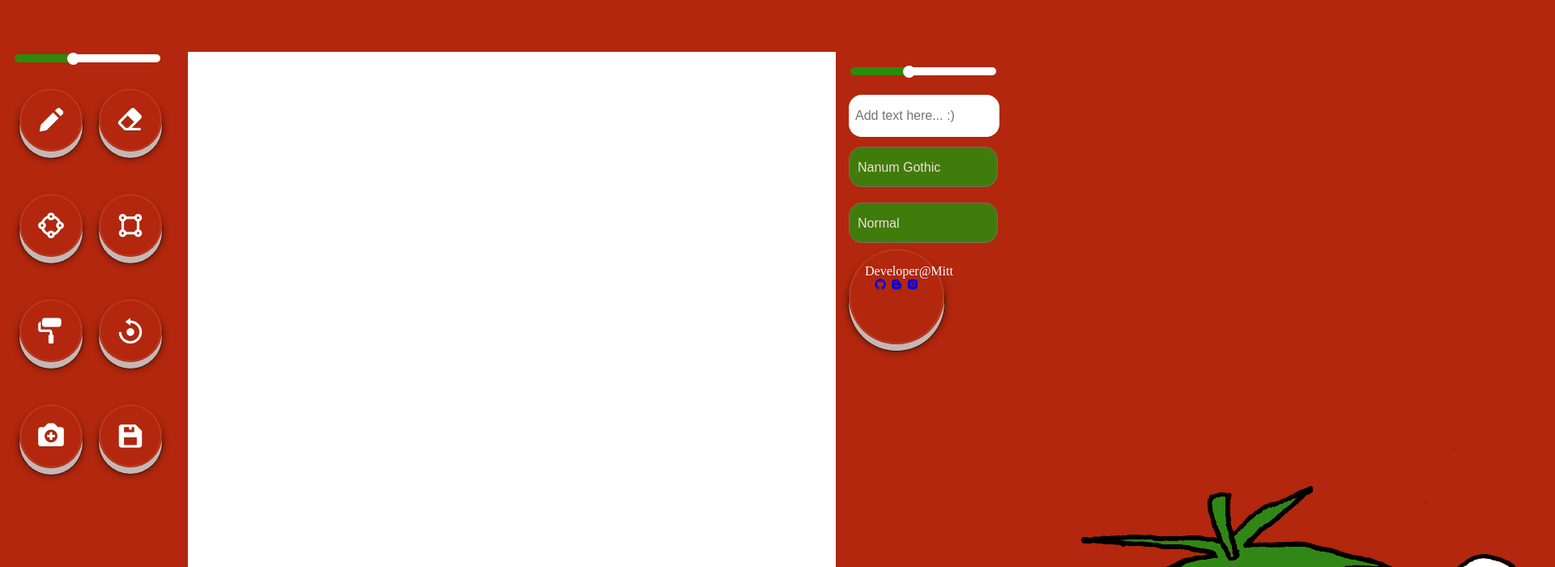
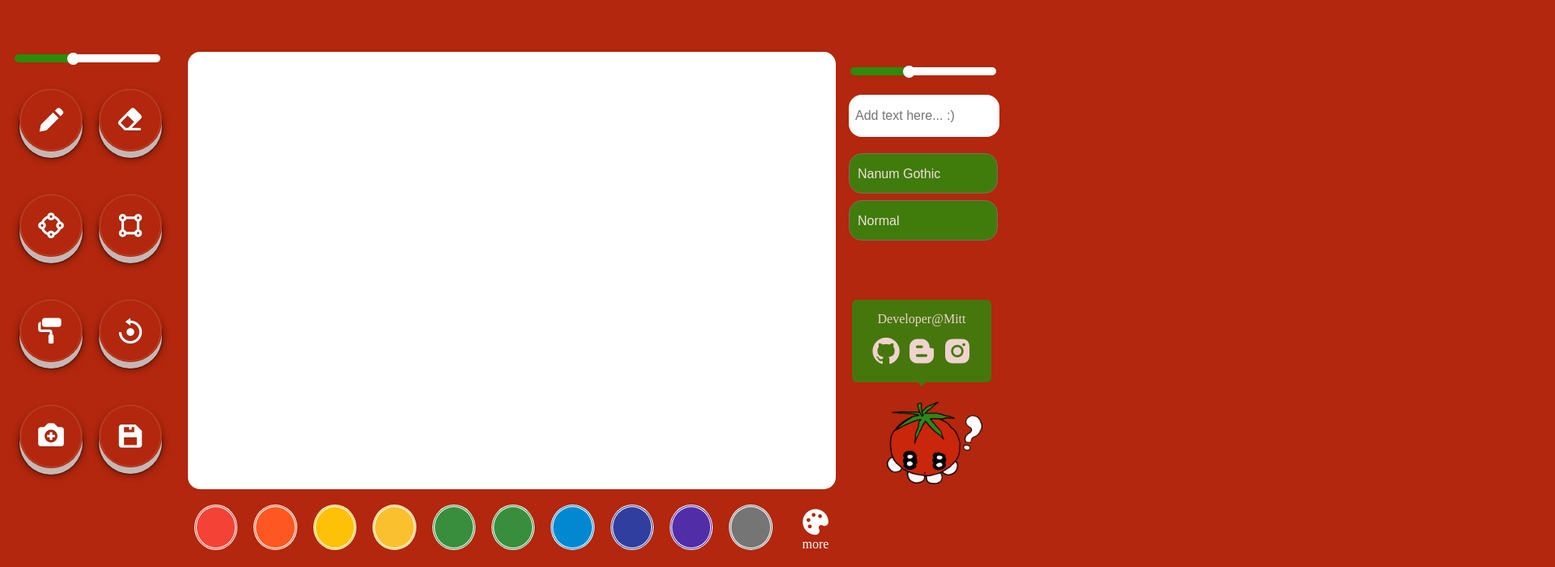
Before and after one commit to trustmitt/tomatoPad, a plain HTML site: page index.html in a window 1280 px wide. Shown: the top 700 px of the page at 81% size, 1920 px wide, since content can reach past the window. Drawn offline with nearby package versions, Linux system fonts and the light colour scheme; a web font is replaced by a local one.

Commit message:
Update styles.css

```diff
--- a/styles.css
+++ b/styles.css
@@ -6,11 +6,6 @@
     ---darker: #979797;
     ---gray: #dedddd;
     ---leaf: #2c8b0c;
-}
-
-body,
-html {
-    cursor: url("./img/cursor.cur") 20 30, auto;
 }
 
 body {
@@ -30,7 +25,8 @@ body {
 
 canvas {
     width: 800px;
-    height: 800px;
+    height: 540px;
+    border-radius: 15px;
     background-color: white;
     margin-right: 16px;
 }
@@ -39,23 +35,6 @@ body {
     display: flex;
     justify-content: center;
     align-items: center;
-}
-
-.info {
-    width: 78px;
-    height: 78px;
-    cursor: pointer;
-    position: relative;
-    display: inline-block;
-    padding: 20px;
-    color: white;
-    border-radius: 100%;
-    text-align: center;
-    transition: top 0.01s linear;
-    text-shadow: 0 1px 0 rgba(0, 0, 0, 0.15);
-    background-color: var(---tomato);
-    box-shadow: 0 0 0 1px var(---tomato) inset, 0 0 0 2px rgba(255, 255, 255, 0.15) inset, 0 8px 0 0 rgba(255, 255, 255, 0.7), 0 8px 0 1px rgba(0, 0, 0, 0.4), 0 8px 8px 1px rgba(0, 0, 0, 0.5);
-    border: none;
 }
 
 .btns {
@@ -134,8 +113,7 @@ div .font-range::-webkit-slider-thumb {
 }
 
 select {
-    margin-top: 12px;
-    margin-bottom: 7px;
+    margin-top: 8px;
     width: 184px;
     height: 50px;
     background-size: 20px;
@@ -161,6 +139,7 @@ select:hover {
 
 #text {
     margin-top: 12px;
+    margin-bottom: 12px;
     width: 176px;
     height: 50px;
     border: 0;
@@ -205,3 +184,70 @@ select:hover {
 #palette:hover {
     transform: scale(1.3);
 }
+
+.right-btns {
+    position: relative;
+    height: 600px;
+}
+
+.tomato-img {
+    position: absolute;
+    bottom: 16px;
+    width: 200px;
+    cursor: pointer;
+}
+
+.tooltiptext {
+    /* visibility: hidden; */
+    width: 140px;
+    height: 70px;
+    background-color: var(---leaf);
+    color: #fff;
+    text-align: center;
+    border-radius: 6px;
+    padding: 5px 0;
+
+    position: absolute;
+    z-index: 1;
+    transition: 0.2s;
+    opacity: 0.8;
+}
+
+.info:hover .tooltiptext {
+    /* visibility: visible; */
+    opacity: 1;
+}
+
+.info .tooltiptext::after {
+    content: " ";
+    position: absolute;
+    border-style: solid;
+    border-width: 5px;
+}
+
+.info .tooltiptext::after {
+    top: 100%;
+    left: 50%;
+    margin-left: -5px;
+    border-color: var(---leaf) transparent transparent transparent;
+}
+
+.info .tooltiptext {
+    padding: 16px;
+    font-size: 16px;
+    bottom: 32%;
+    left: 32%;
+    margin-left: -60px;
+}
+
+.tooltiptext i {
+    margin-top: 12px;
+    font-size: 40px;
+    color: white;
+}
+
+.tooltiptext i:hover {
+    color: var(---black);
+    transition: 0.5s;
+    transform: scale(1.3);
+}
```
